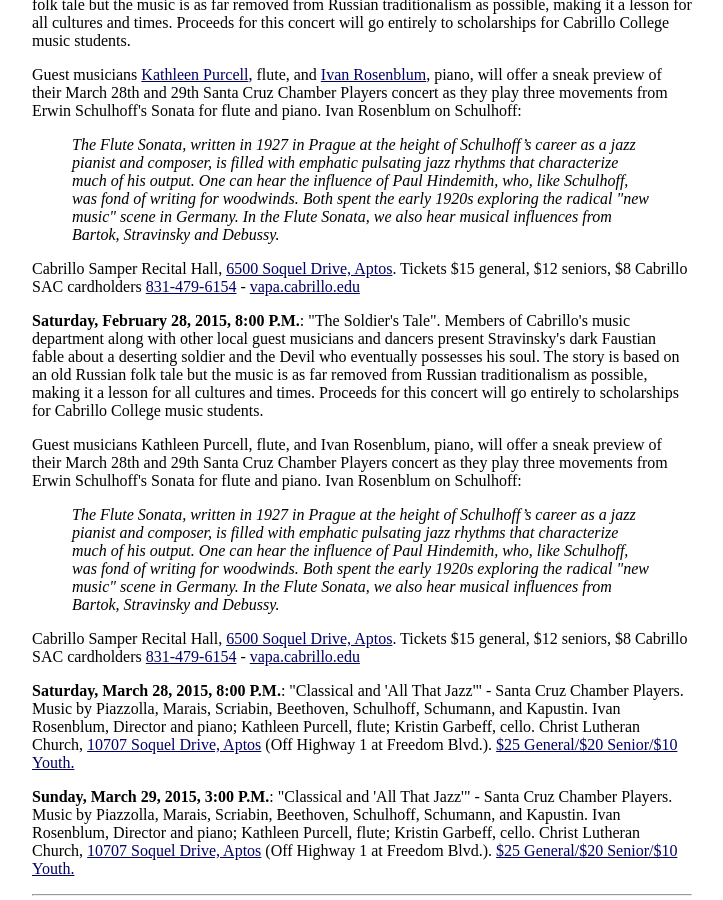
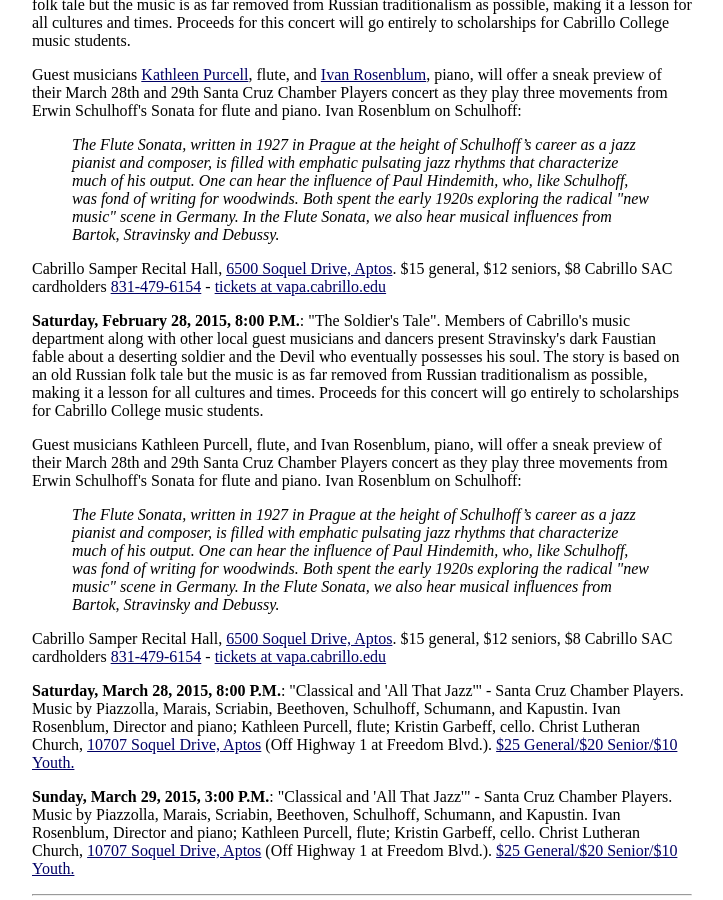
Before and after one commit to tris/flutemusic.com, a Jekyll site: the page built from schedule.html, in a window 1280 px wide and 900 px high, scrolled down 415 px. Shown: the whole window, without its empty margins (23-746 px from the left). Built offline with Jekyll 4.4.1, drawn with Linux system fonts in a browser that asks for light colours.

```diff
--- a/schedule.html
+++ b/schedule.html
@@ -42,7 +42,7 @@ Guest musicians <a href="/">Kathleen Purcell</a>, flute, and <a href="http://www
 </p><p>
 <blockquote><i>The Flute Sonata, written in 1927 in Prague at the height of Schulhoff’s career as a jazz pianist and composer, is filled with emphatic pulsating jazz rhythms that characterize much of his output. One can hear the influence of Paul Hindemith, who, like Schulhoff, was fond of writing for woodwinds. Both spent the early 1920s exploring the radical "new music" scene in Germany. In the Flute Sonata, we also hear musical influences from Bartok, Stravinsky and Debussy.</i></blockquote>
 </p><p>
-Cabrillo Samper Recital Hall, <a href="https://www.google.com/maps?q=6500+Soquel+Dr,+Aptos,+CA">6500 Soquel Drive, Aptos</a>. Tickets $15 general, $12 seniors, $8 Cabrillo SAC cardholders <a href="tel:+1-831-479-6154">831-479-6154</a> - <a href="http://vapa.cabrillo.edu/">vapa.cabrillo.edu</a>
+Cabrillo Samper Recital Hall, <a href="https://www.google.com/maps?q=6500+Soquel+Dr,+Aptos,+CA">6500 Soquel Drive, Aptos</a>. $15 general, $12 seniors, $8 Cabrillo SAC cardholders <a href="tel:+1-831-479-6154">831-479-6154</a> - <a href="http://cabrillo.edu/internal/divisions/vapa/events/events/">tickets at vapa.cabrillo.edu</a>
 </p>
 
 <p>
@@ -52,7 +52,7 @@ Guest musicians Kathleen Purcell, flute, and Ivan Rosenblum, piano, will offer a
 </p><p>
 <blockquote><i>The Flute Sonata, written in 1927 in Prague at the height of Schulhoff’s career as a jazz pianist and composer, is filled with emphatic pulsating jazz rhythms that characterize much of his output. One can hear the influence of Paul Hindemith, who, like Schulhoff, was fond of writing for woodwinds. Both spent the early 1920s exploring the radical "new music" scene in Germany. In the Flute Sonata, we also hear musical influences from Bartok, Stravinsky and Debussy.</i></blockquote>
 </p><p>
-Cabrillo Samper Recital Hall, <a href="https://www.google.com/maps?q=6500+Soquel+Dr,+Aptos,+CA">6500 Soquel Drive, Aptos</a>. Tickets $15 general, $12 seniors, $8 Cabrillo SAC cardholders <a href="tel:+1-831-479-6154">831-479-6154</a> - <a href="http://vapa.cabrillo.edu/">vapa.cabrillo.edu</a>
+Cabrillo Samper Recital Hall, <a href="https://www.google.com/maps?q=6500+Soquel+Dr,+Aptos,+CA">6500 Soquel Drive, Aptos</a>. $15 general, $12 seniors, $8 Cabrillo SAC cardholders <a href="tel:+1-831-479-6154">831-479-6154</a> - <a href="http://cabrillo.edu/internal/divisions/vapa/events/events/">tickets at vapa.cabrillo.edu</a>
 </p>
 
 <p>
```
